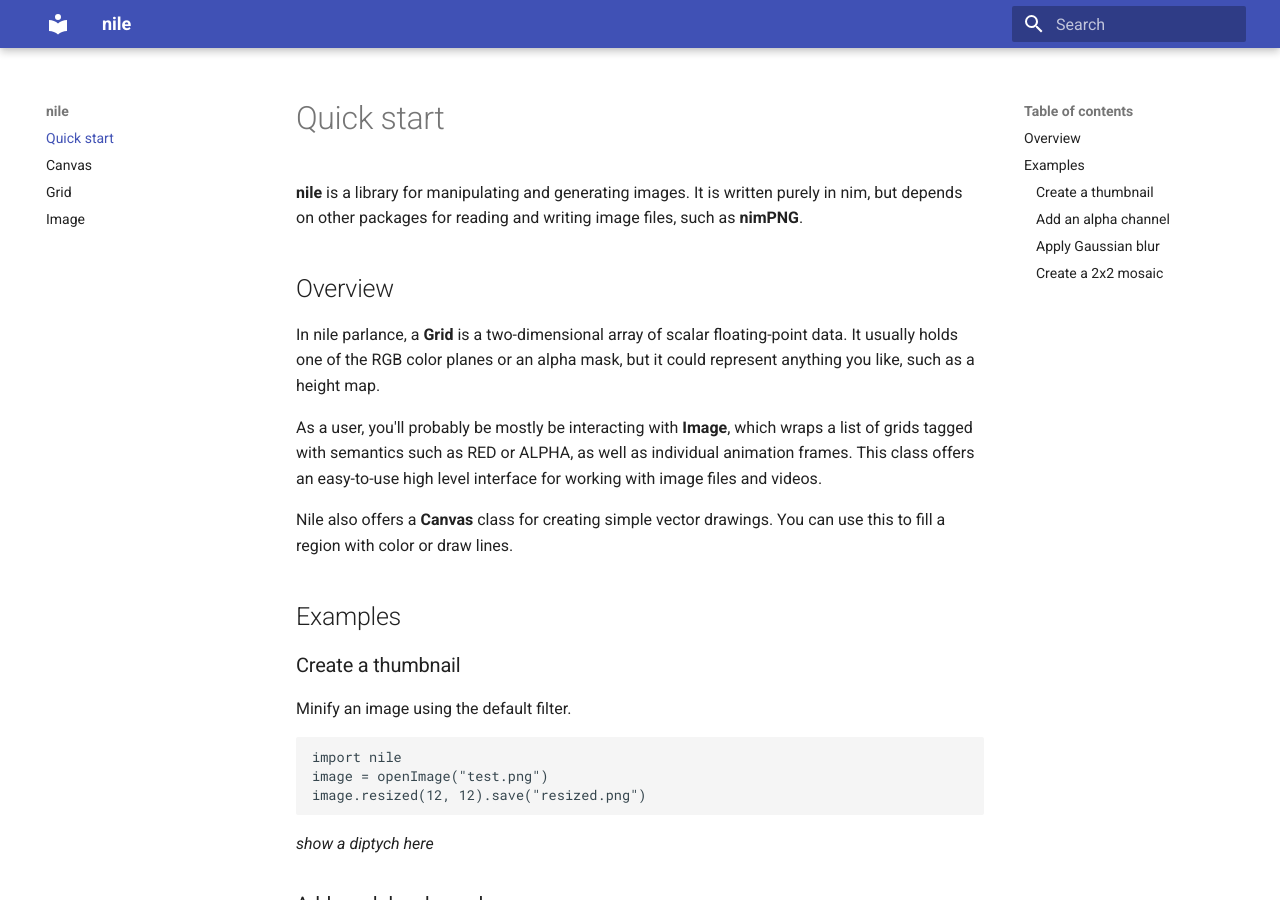
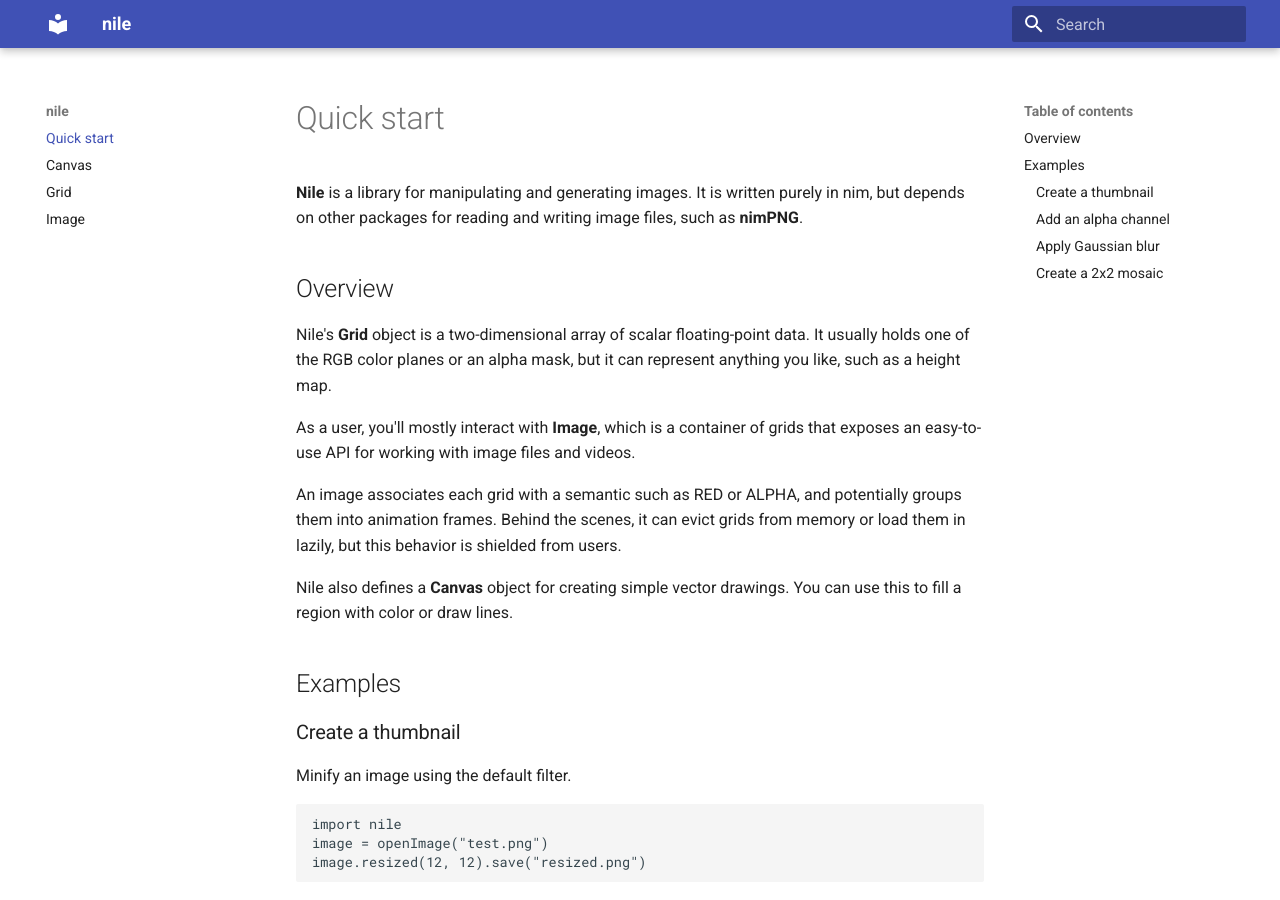
Before and after one commit to prideout/nile, an MkDocs documentation site: the page built from docs/index.md, in a window 1280 px wide and 900 px high. Built offline with MkDocs 1.6.1 and Material for MkDocs 9.7.7, drawn with Linux system fonts in a browser that asks for light colours.

Commit message:
Progress

```diff
--- a/docs/index.md
+++ b/docs/index.md
@@ -1,22 +1,28 @@
 # Quick start
 
-**nile** is a library for manipulating and generating images. It is written purely in nim, but
+**Nile** is a library for manipulating and generating images. It is written purely in nim, but
 depends on other packages for reading and writing image files, such as **nimPNG**.
 
 ## Overview
 
-In nile parlance, a **Grid** is a two-dimensional array of scalar floating-point data. It usually
-holds one of the RGB color planes or an alpha mask, but it could represent anything you like, such
+Nile's **Grid** object is a two-dimensional array of scalar floating-point data. It usually
+holds one of the RGB color planes or an alpha mask, but it can represent anything you like, such
 as a height map.
 
-<!-- Grids can serialize itself as npy files, but not image files. (not good for normal maps...) -->
+<!--
+  Grids can serialize itself as npy or tiff files, but not image files?
+  Not good for normal maps...
+-->
 
-As a user, you'll probably be mostly be interacting with **Image**, which wraps a list of grids
-tagged with semantics such as RED or ALPHA, as well as individual animation frames.
-This class offers an easy-to-use high level interface for working with image files and videos.
+As a user, you'll mostly interact with **Image**, which is a container of grids that exposes an
+easy-to-use API for working with image files and videos.
 
-Nile also offers a **Canvas** class for creating simple vector drawings. You can use this to fill a
-region with color or draw lines.
+An image associates each grid with a semantic such as RED or ALPHA, and potentially groups them into
+animation frames. Behind the scenes, it can evict grids from memory or load them in lazily, but
+this behavior is shielded from users.
+
+Nile also defines a **Canvas** object for creating simple vector drawings. You can use this to fill
+a region with color or draw lines.
 
 ## Examples
 
```
Also changed, not shown: README.md (+55 -3 lines), 1 other file.
